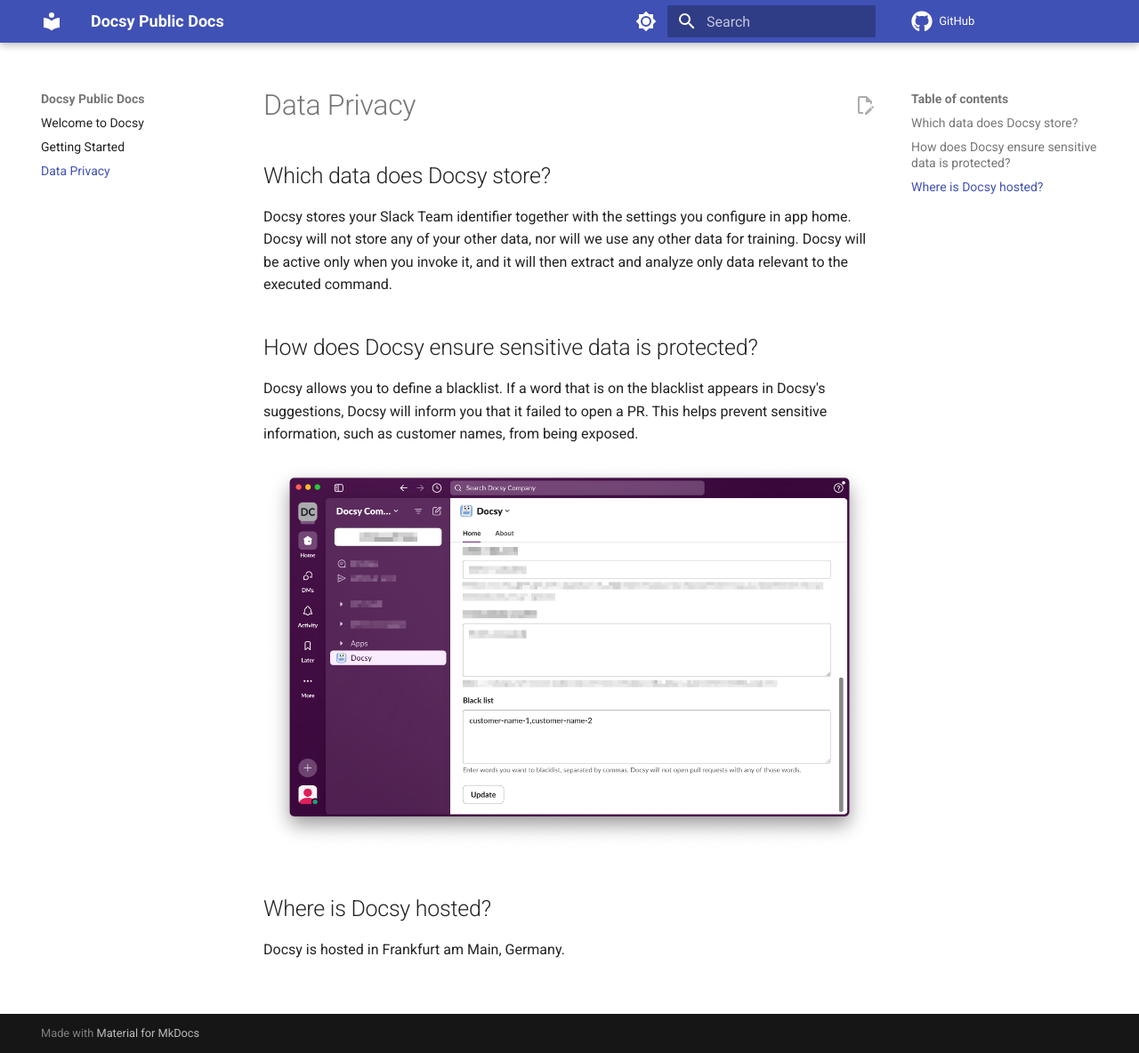
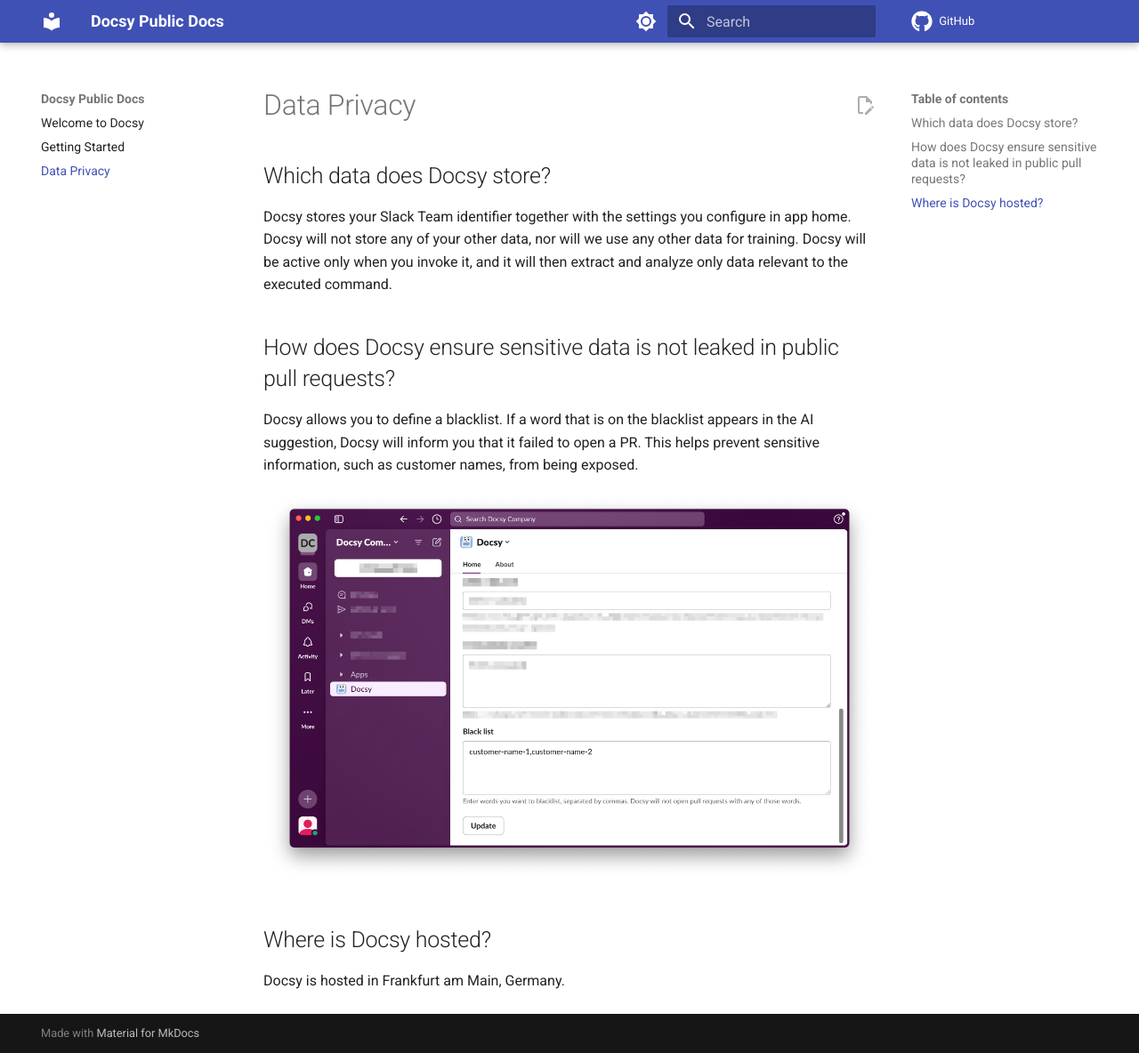
Before and after one commit to getdocsy/docs, an MkDocs documentation site: the page built from docs/data-privacy.md, in a window 1280 px wide and 1184 px high. Shown: the whole window at 89% size. Built offline with MkDocs 1.6.1 and Material for MkDocs 9.7.7, drawn with Linux system fonts in a browser that asks for light colours; comment, search, counter and statistics services are not loaded.

Commit message:
reword data privacy answer

```diff
--- a/docs/data-privacy.md
+++ b/docs/data-privacy.md
@@ -3,8 +3,8 @@
 ## Which data does Docsy store?
 Docsy stores your Slack Team identifier together with the settings you configure in app home. Docsy will not store any of your other data, nor will we use any other data for training. Docsy will be active only when you invoke it, and it will then extract and analyze only data relevant to the executed command.
 
-## How does Docsy ensure sensitive data is protected?
-Docsy allows you to define a blacklist. If a word that is on the blacklist appears in Docsy's suggestions, Docsy will inform you that it failed to open a PR. This helps prevent sensitive information, such as customer names, from being exposed.
+## How does Docsy ensure sensitive data is not leaked in public pull requests?
+Docsy allows you to define a blacklist. If a word that is on the blacklist appears in the AI suggestion, Docsy will inform you that it failed to open a PR. This helps prevent sensitive information, such as customer names, from being exposed.
 
 ![Blacklist Settings](assets/sensitive-data-_0_docsy-setting-blacklist.png)
 
```
